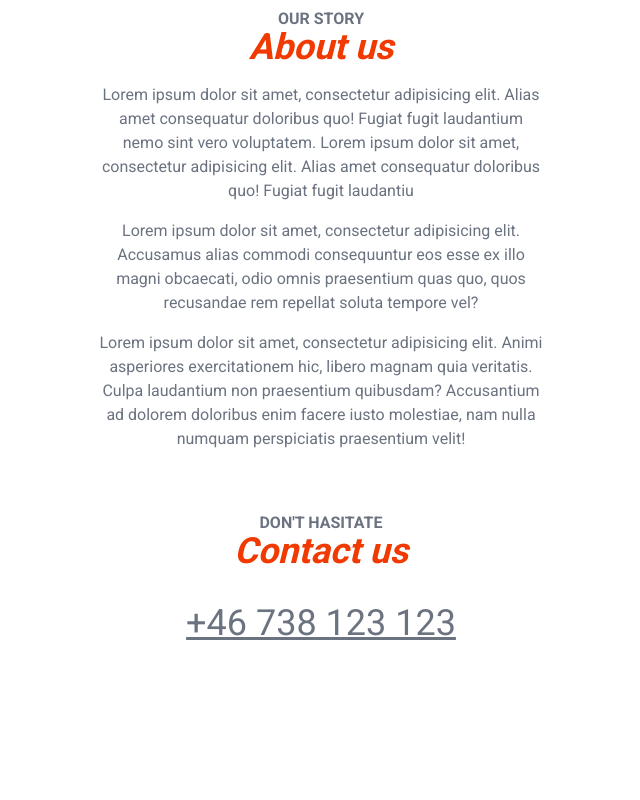
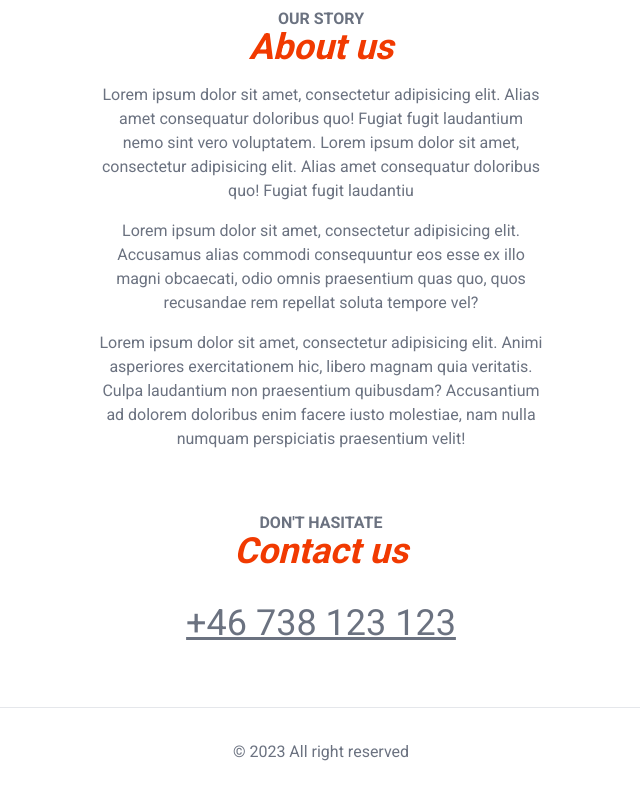
Before and after one commit to PerpetuumG/st-pizza_dawid, a Next.js app: page / in a window 1280 px wide. Shown: the part 1467-2267 px from the top of the page, without its empty margins (319-959 px from the left). Before the commit the page ends 2158 px from the top, so only its background shows below. Built offline with nearby package versions, Linux system fonts and the light colour scheme.

Commit message:
add Footer

```diff
--- a/src/app/page.js
+++ b/src/app/page.js
@@ -48,6 +48,8 @@ export default function Home() {
           </Link>
         </div>
       </section>
+
+      <footer className={'border-t p-8 text-center text-gray-500 mt-16'}>&copy; 2023 All right reserved</footer>
     </>
   );
 }
```
